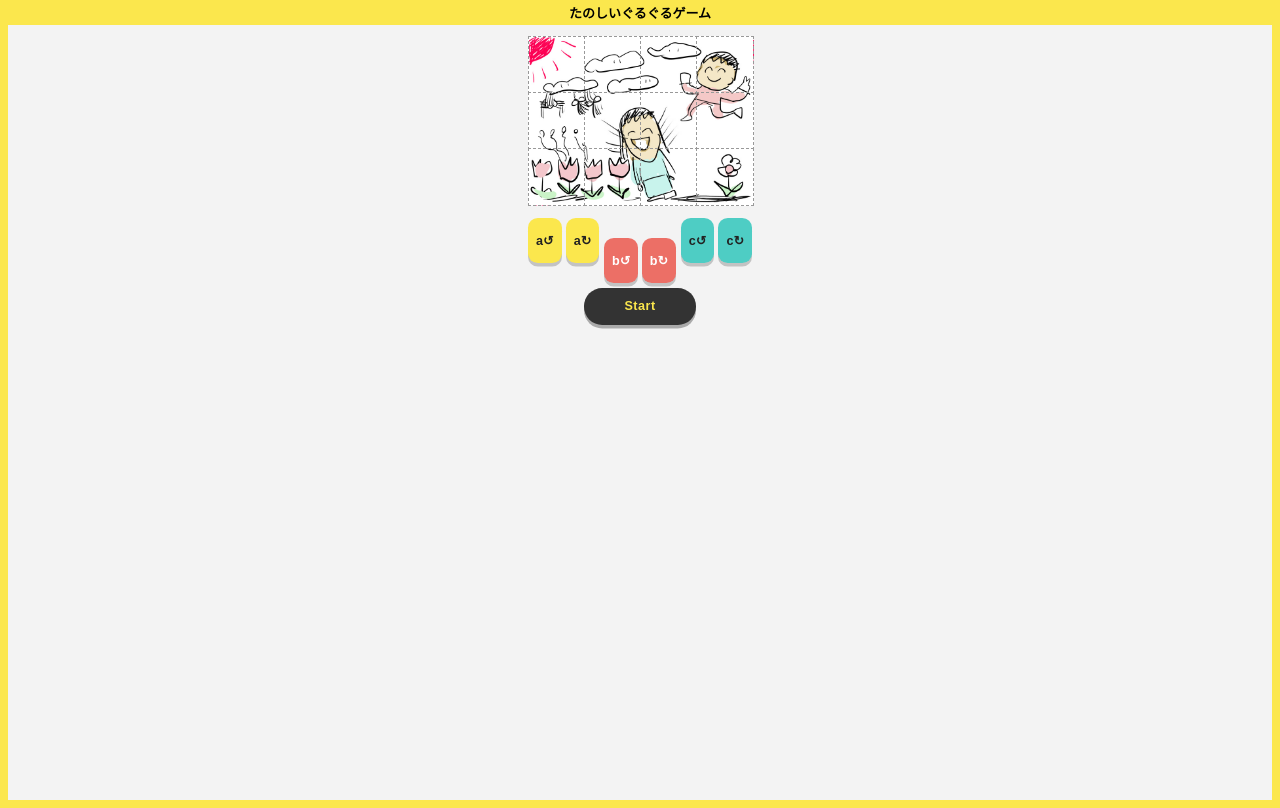
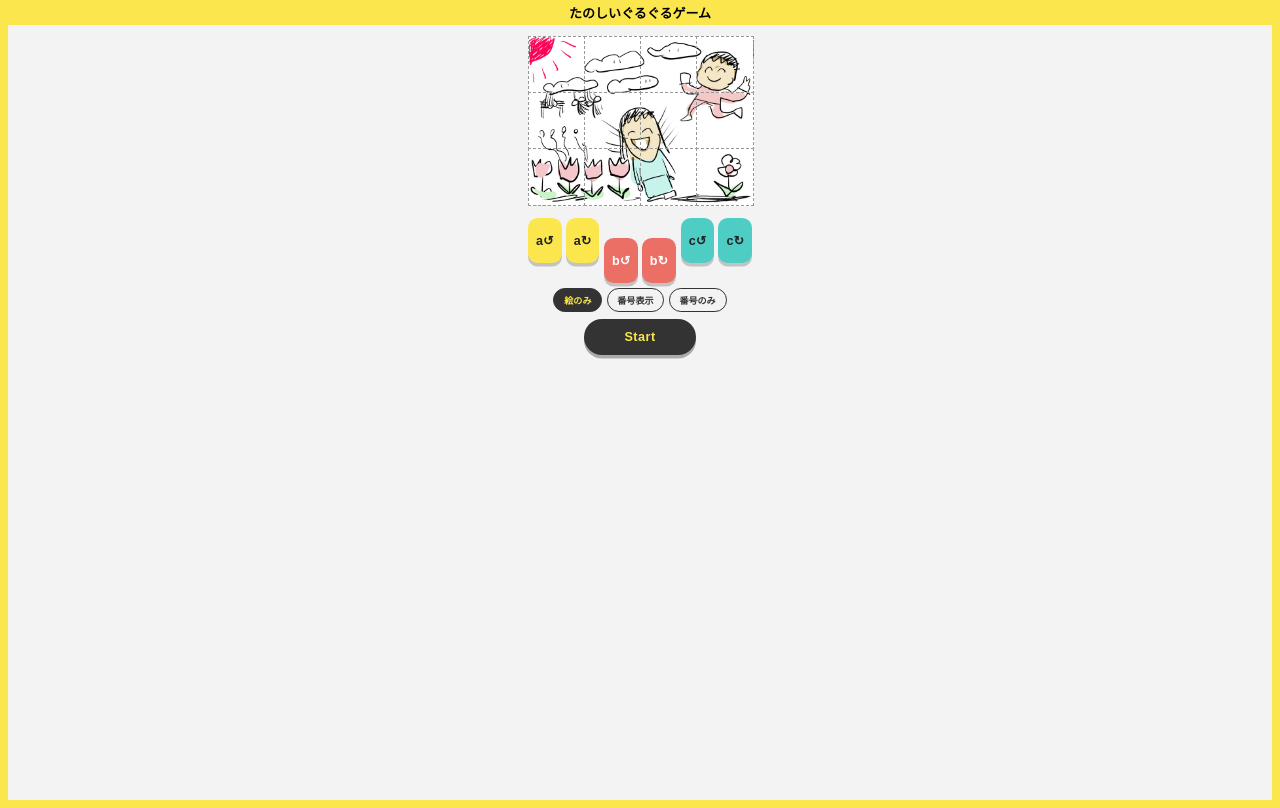
Before and after one commit to Nyoho/react-sliding-puzzle, a React (Vite) app: page / in a window 1280 px wide. Built offline with nearby package versions, Linux system fonts and the light colour scheme.

Commit message:
Add 3 modes

```diff
--- a/src/Board.jsx
+++ b/src/Board.jsx
@@ -27,6 +27,7 @@ function Board() {
   const imgUrl = 'image2.jpg';
   const [tiles, setTiles] = useState([...Array(TILE_COUNT).keys()]);
   const [isStarted, setIsStarted] = useState(false);
+  const [displayMode, setDisplayMode] = useState(0); // 0: 画像, 1: 画像+番号, 2: 番号のみ
   const [dragInfo, setDragInfo] = useState(null);
   // ref で常に最新の dragInfo を参照 (stale closure 対策)
   const dragInfoRef = useRef(null);
@@ -155,6 +156,7 @@ function Board() {
             height={pieceHeight}
             handleTileClick={handleTileClick}
             dragInfo={dragInfo}
+            displayMode={displayMode}
             onDragStart={handleDragStart}
             onDragMove={handleDragMove}
             onDragEnd={handleDragEnd}
@@ -179,9 +181,25 @@ function Board() {
             <button className="action-btn" onClick={() => handleActButtonClick(5)}>c↻</button>
           </div>
         </div>
-        <button className="start-btn" onClick={isStarted ? handleShuffleClick : handleStartClick}>
-          {isStarted ? 'Restart' : 'Start'}
-        </button>
+        <div className="bottom-controls">
+          <div className="mode-toggle">
+            <button
+              className={`mode-btn${displayMode === 0 ? ' active' : ''}`}
+              onClick={() => setDisplayMode(0)}
+            >絵のみ</button>
+            <button
+              className={`mode-btn${displayMode === 1 ? ' active' : ''}`}
+              onClick={() => setDisplayMode(1)}
+            >番号表示</button>
+            <button
+              className={`mode-btn${displayMode === 2 ? ' active' : ''}`}
+              onClick={() => setDisplayMode(2)}
+            >番号のみ</button>
+          </div>
+          <button className="start-btn" onClick={isStarted ? handleShuffleClick : handleStartClick}>
+            {isStarted ? 'Restart' : 'Start'}
+          </button>
+        </div>
       </div>
     </div>
   );
--- a/src/Tile.jsx
+++ b/src/Tile.jsx
@@ -3,7 +3,6 @@ import { motion } from 'framer-motion'
 import { getMatrixPosition, getVisualPosition } from "./helpers";
 import { GRID_SIZE, BOARD_SIZE } from "./constants"
 
-// Returns how far this tile should visually move based on current drag progress
 function getDragOffset(index, dragInfo, width, height) {
   if (!dragInfo?.action || dragInfo.progress <= 0) return { x: 0, y: 0 };
 
@@ -22,15 +21,18 @@ function getDragOffset(index, dragInfo, width, height) {
 }
 
 function Tile(props) {
-  const { tile, index, width, height, imgUrl, dragInfo, onDragStart, onDragMove, onDragEnd } = props;
+  const { tile, index, width, height, imgUrl, dragInfo, displayMode, onDragStart, onDragMove, onDragEnd } = props;
   const { row, col } = getMatrixPosition(index);
   const visualPos = getVisualPosition(row, col, width, height);
+
   const tileStyle = {
     width: `calc(${BOARD_SIZE}px / ${GRID_SIZE})`,
     height: `calc(${BOARD_SIZE}px / ${GRID_SIZE})`,
-    backgroundImage: `url(${imgUrl})`,
-    backgroundSize: `${BOARD_SIZE}px`,
-    backgroundPosition: `${-(BOARD_SIZE / GRID_SIZE) * (tile % GRID_SIZE)}px ${-(BOARD_SIZE / GRID_SIZE) * (Math.floor(tile / GRID_SIZE))}px`,
+    ...(displayMode !== 2 && {
+      backgroundImage: `url(${imgUrl})`,
+      backgroundSize: `${BOARD_SIZE}px`,
+      backgroundPosition: `${-(BOARD_SIZE / GRID_SIZE) * (tile % GRID_SIZE)}px ${-(BOARD_SIZE / GRID_SIZE) * (Math.floor(tile / GRID_SIZE))}px`,
+    }),
     border: 'dashed 1px #999',
     touchAction: 'none',
     cursor: 'grab',
@@ -66,7 +68,8 @@ function Tile(props) {
       onPointerUp={handlePointerUp}
       onPointerCancel={handlePointerUp}
     >
-      {!imgUrl && `${tile + 1}`}
+      {displayMode === 1 && <span className="tile-number">{tile + 1}</span>}
+      {displayMode === 2 && <span className="tile-number-large">{tile + 1}</span>}
     </motion.li>
   );
 }
--- a/src/index.css
+++ b/src/index.css
@@ -120,6 +120,63 @@ code {
 .btn-group-b .action-btn { background: #ec6f66; color: #fff; }
 .btn-group-c .action-btn { background: #4ECDC4; color: #222; }
 
+/* ── tile number overlay (mode 1) ── */
+.tile-number {
+  position: absolute;
+  top: 4px;
+  left: 5px;
+  background: rgba(0, 0, 0, 0.55);
+  color: #fff;
+  font-size: 13px;
+  font-weight: bold;
+  line-height: 1;
+  padding: 2px 5px;
+  border-radius: 4px;
+  pointer-events: none;
+}
+
+/* ── tile number only (mode 2) ── */
+.tile-number-large {
+  font-size: 26px;
+  font-weight: bold;
+  color: #fff;
+  pointer-events: none;
+}
+
+/* ── display mode toggle ── */
+.bottom-controls {
+  display: flex;
+  flex-direction: column;
+  align-items: center;
+  gap: 10px;
+}
+
+.mode-toggle {
+  display: flex;
+  gap: 6px;
+}
+
+.mode-btn {
+  height: 34px;
+  padding: 0 14px;
+  border-radius: 17px;
+  border: 2px solid #333;
+  background: transparent;
+  color: #333;
+  font-size: 13px;
+  font-weight: bold;
+  cursor: pointer;
+  transition: background 80ms, color 80ms;
+  -webkit-tap-highlight-color: transparent;
+  touch-action: manipulation;
+  user-select: none;
+}
+
+.mode-btn.active {
+  background: #333;
+  color: #FBE74D;
+}
+
 /* ── start / restart button ── */
 .start-btn {
   min-width: 160px;
```
